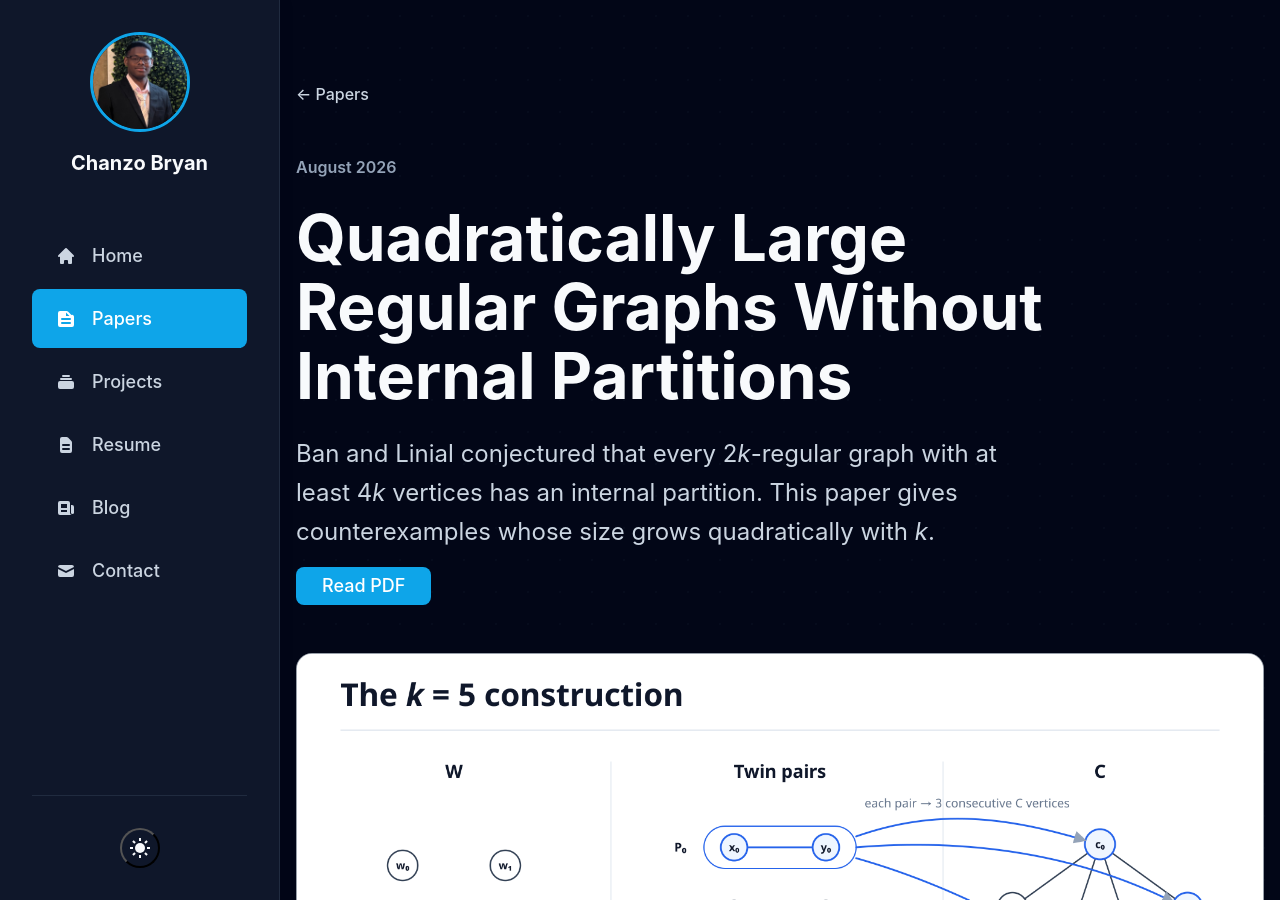
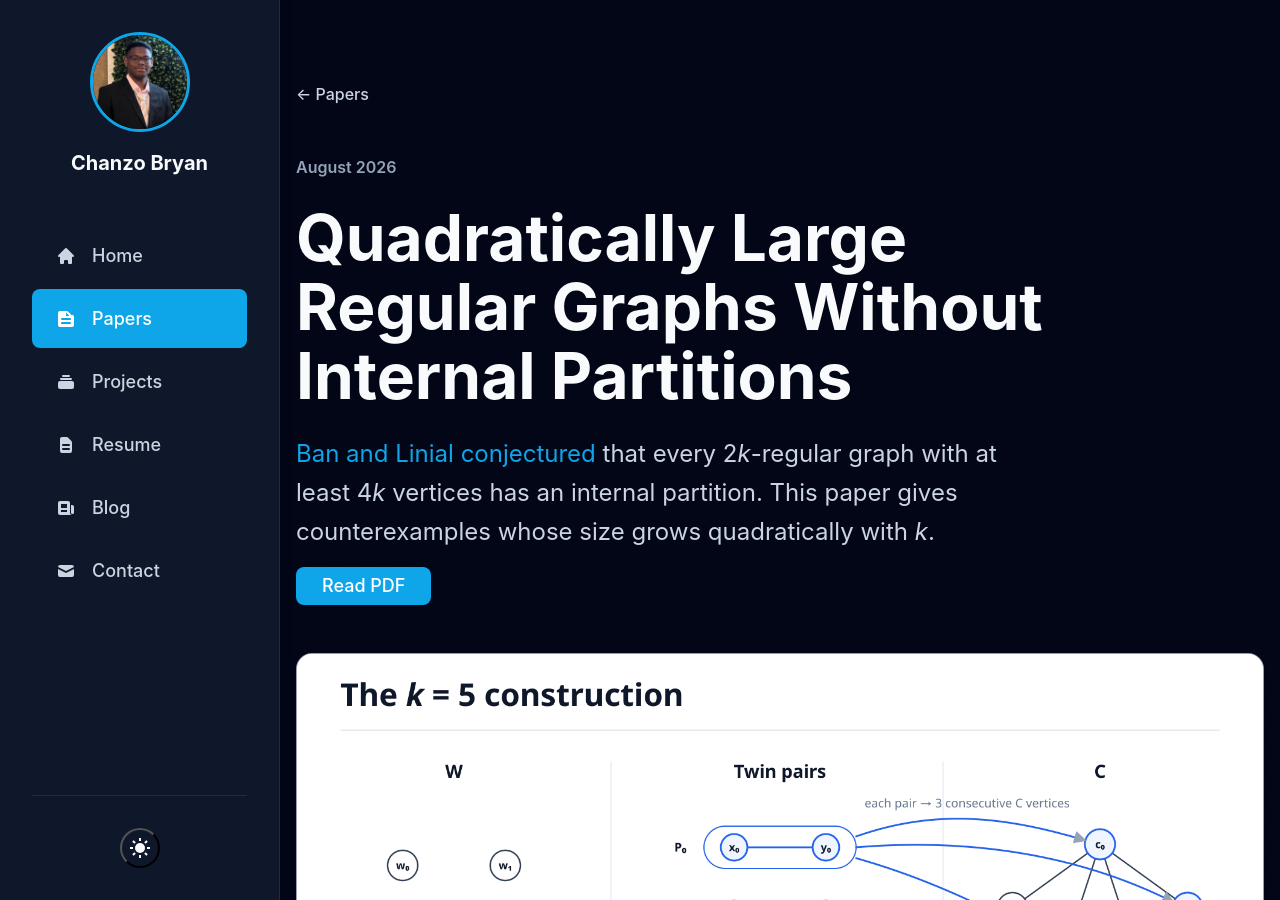
Before and after one commit to Chainso/chanzobryan.com, a Jekyll site: the page built from _papers/internal-partitions.md, in a window 1280 px wide and 900 px high. Built offline with Jekyll 4.4.1, drawn with Linux system fonts in a browser that asks for light colours; some of the changed lines change nothing that is shown.

Commit message:
Link Ban and Linial paper

```diff
--- a/_papers/internal-partitions.md
+++ b/_papers/internal-partitions.md
@@ -13,7 +13,7 @@ excerpt: "Quadratic-size counterexamples to Ban and Linial's proposed linear thr
 summary: >-
   An internal partition splits a graph into two nonempty groups so that every vertex has at least as many neighbors on its own side as across the split. These constructions grow quadratically with degree, disproving Ban and Linial's proposed linear threshold.
 deck: >-
-  Ban and Linial conjectured that every 2<i>k</i>-regular graph with at least 4<i>k</i> vertices has an internal partition. This paper gives counterexamples whose size grows quadratically with <i>k</i>.
+  <a href="https://doi.org/10.1002/jgt.21909" target="_blank" rel="noopener">Ban and Linial conjectured</a> that every 2<i>k</i>-regular graph with at least 4<i>k</i> vertices has an internal partition. This paper gives counterexamples whose size grows quadratically with <i>k</i>.
 tags:
   - Graph Theory
   - Combinatorics
```
